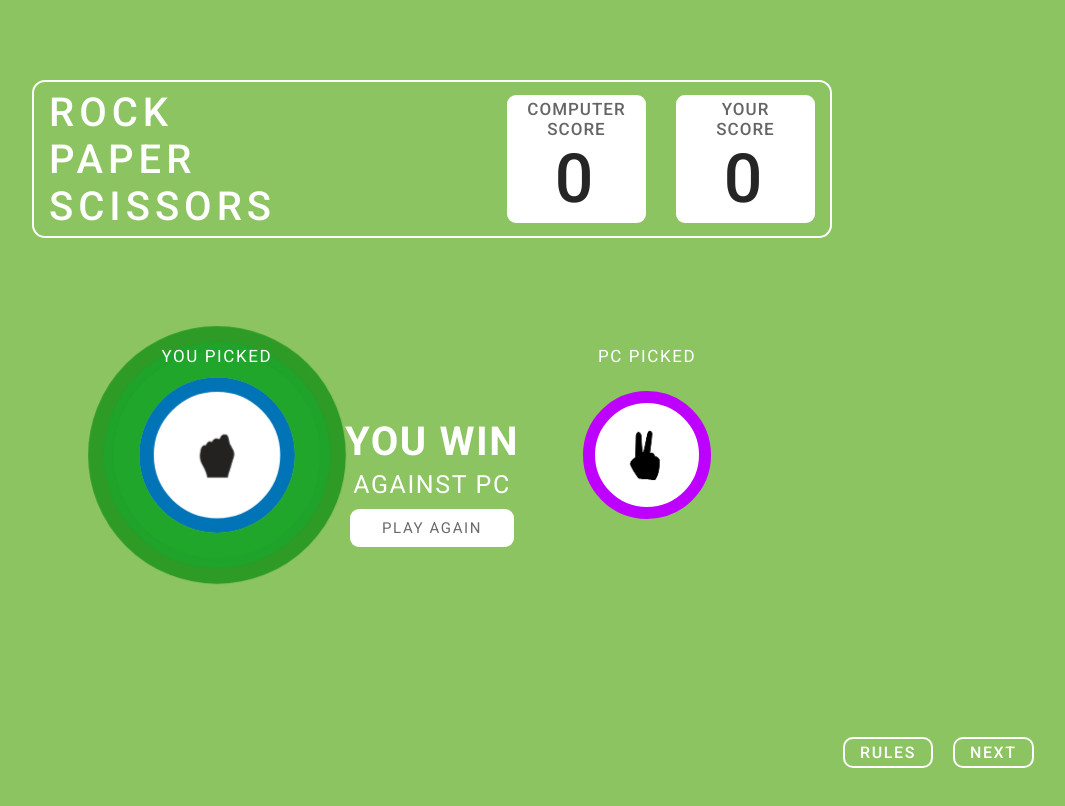
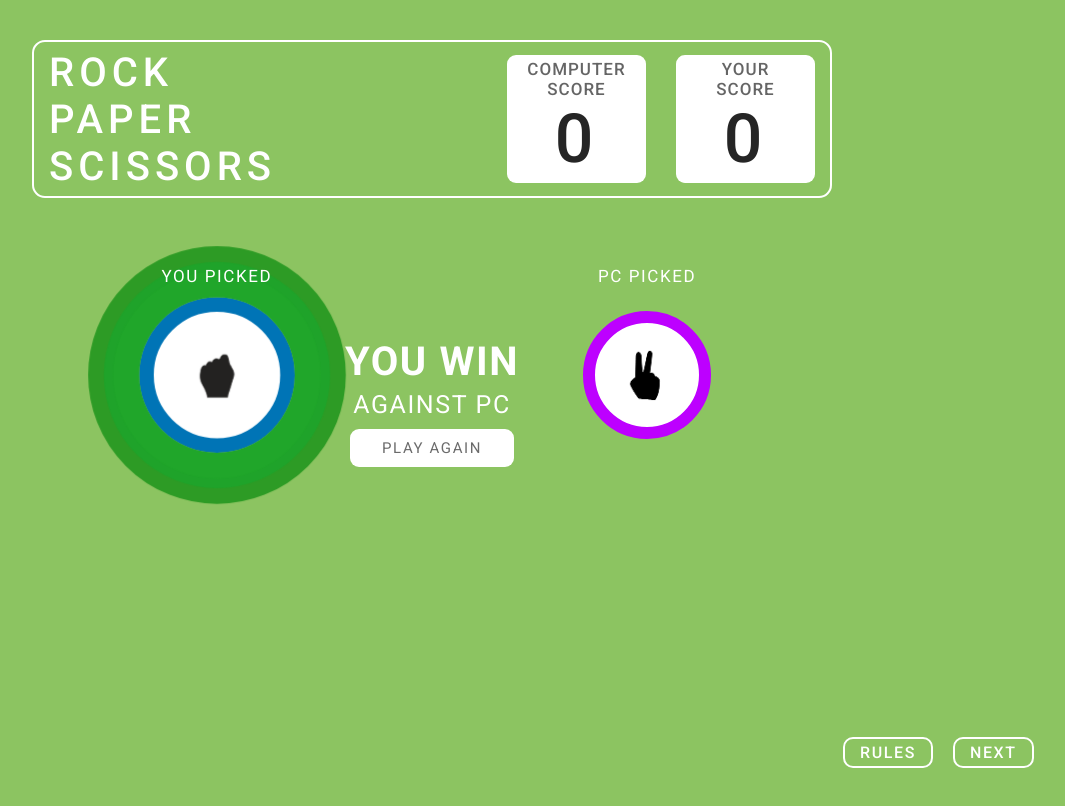
Before and after one commit to 101guptaji/Rock-Paper-Scissors, a website: page userWin.html in a window 1280 px wide. Shown: the whole page, without its empty margins (208-1273 px from the left). Drawn offline with Linux system fonts and the light colour scheme; a web font is replaced by a local one.

Commit message:
Updated styling for different screens

```diff
--- a/css/style.css
+++ b/css/style.css
@@ -19,8 +19,8 @@
 
 body {
     background-color: var(--green);
-    height: 100vh;
-    width: 100vw;
+    height: 100%;
+    width: 100%;
 }
 
 /******************************  Score-board styling  *************************************/
@@ -30,7 +30,7 @@ body {
     border-radius: 13px;
     width: 800px;
     height: 158px;
-    margin: 10vh auto;
+    margin: 5vh auto;
     display: flex;
     justify-content: space-between;
     align-items: center;
```
